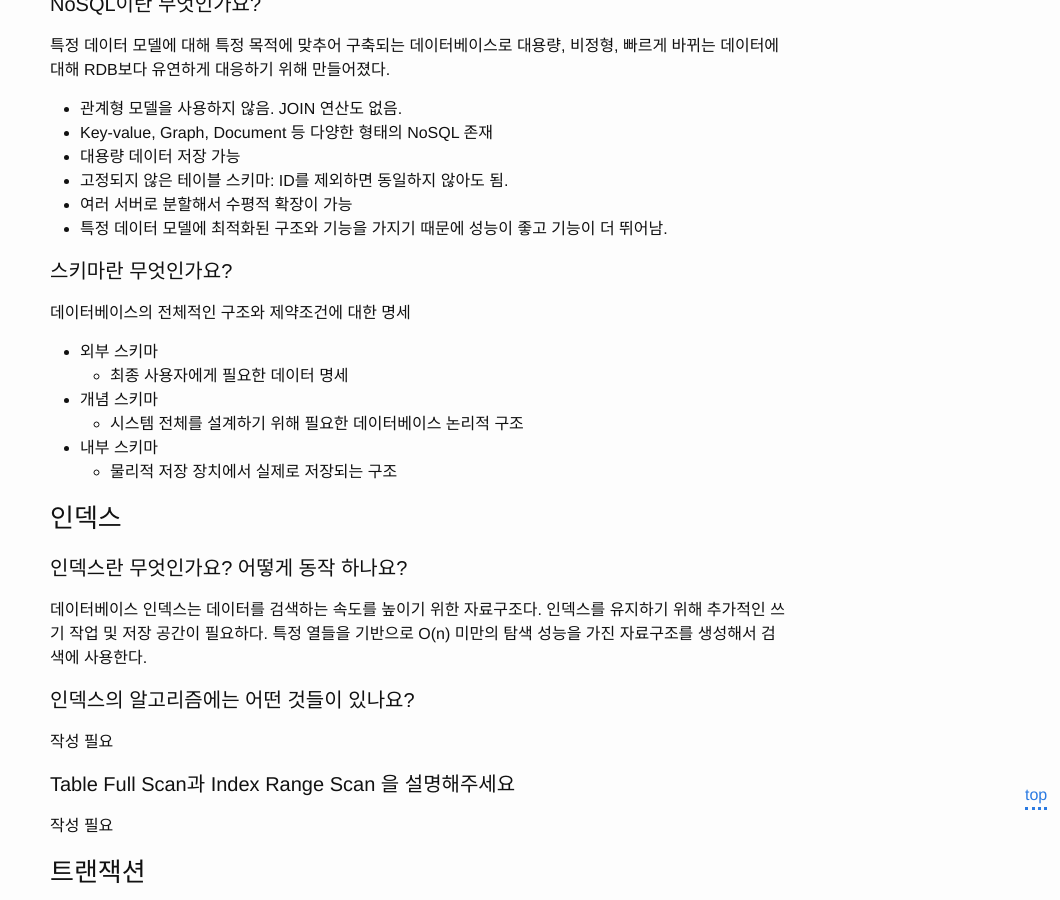
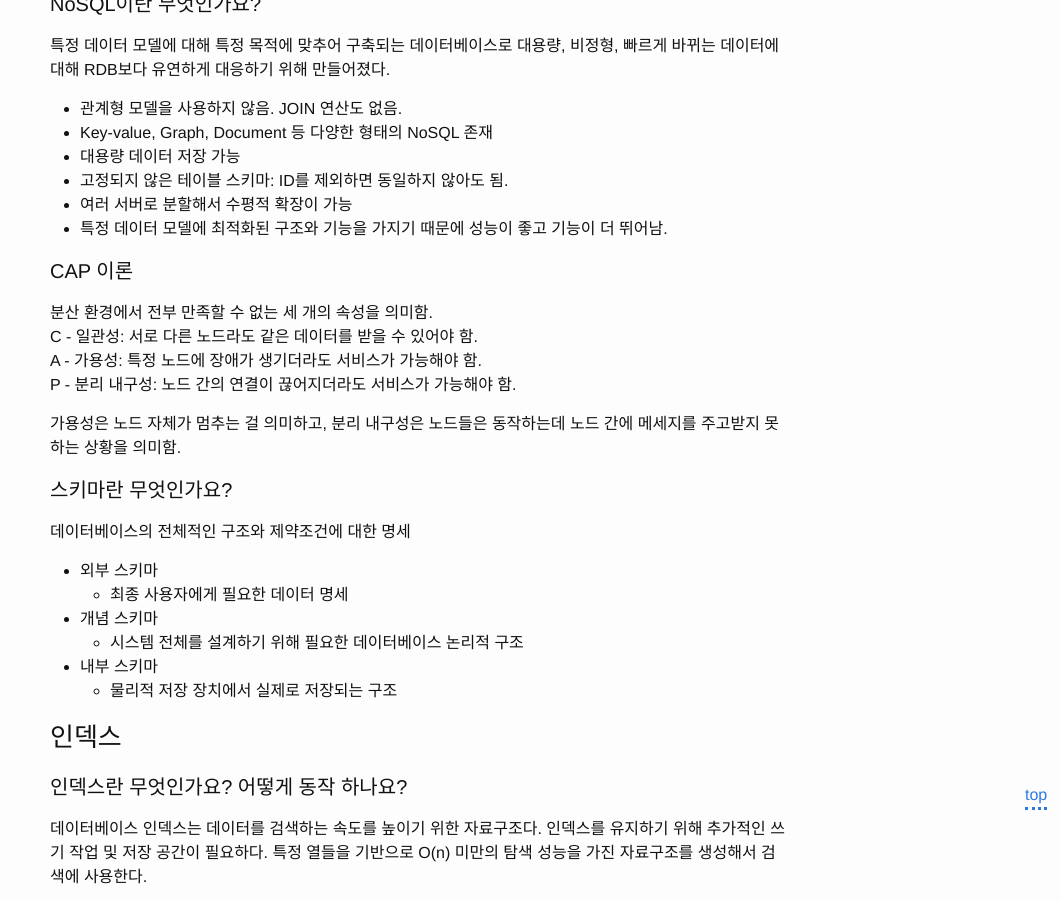
Before and after one commit to WraithKim/blog, a Jekyll site: the page built from _posts/2021-05-20-tech-interview-with-rage.md, in a window 1280 px wide and 900 px high, scrolled down 5860 px. Shown: the whole window, without its empty margins (220-1280 px from the left). Built offline with Jekyll 4.4.1, drawn with Linux system fonts in a browser that asks for light colours.

Commit message:
CAP 이론 추가

```diff
--- a/_posts/2021-05-20-tech-interview-with-rage.md
+++ b/_posts/2021-05-20-tech-interview-with-rage.md
@@ -655,6 +655,15 @@ ORM은 RDB의 데이터를 OOP 언어로 다룰 수 있도록 하는 기술이
 * 여러 서버로 분할해서 수평적 확장이 가능
 * 특정 데이터 모델에 최적화된 구조와 기능을 가지기 때문에 성능이 좋고 기능이 더 뛰어남.
 
+#### CAP 이론
+
+분산 환경에서 전부 만족할 수 없는 세 개의 속성을 의미함.
+C - 일관성: 서로 다른 노드라도 같은 데이터를 받을 수 있어야 함.
+A - 가용성: 특정 노드에 장애가 생기더라도 서비스가 가능해야 함.
+P - 분리 내구성: 노드 간의 연결이 끊어지더라도 서비스가 가능해야 함.
+
+가용성은 노드 자체가 멈추는 걸 의미하고, 분리 내구성은 노드들은 동작하는데 노드 간에 메세지를 주고받지 못하는 상황을 의미함.
+
 #### 스키마란 무엇인가요?
 
 데이터베이스의 전체적인 구조와 제약조건에 대한 명세
```
